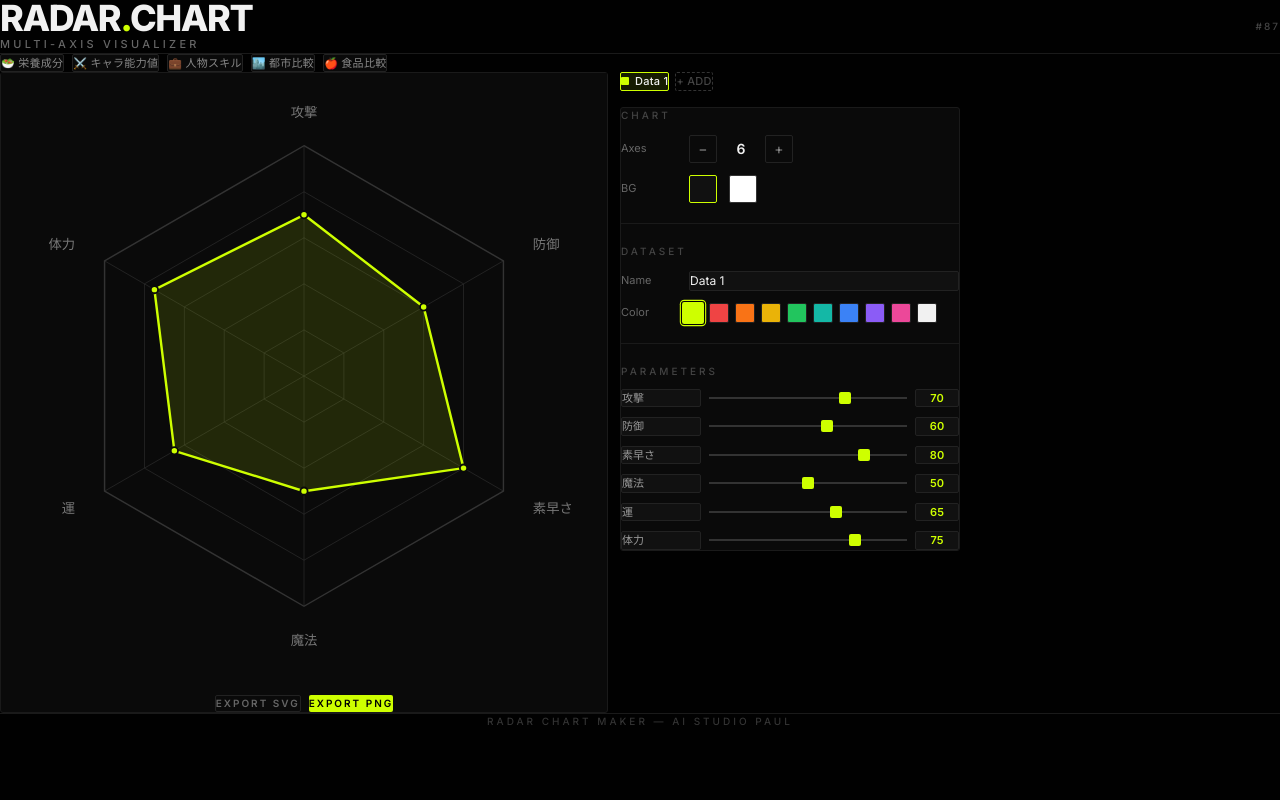
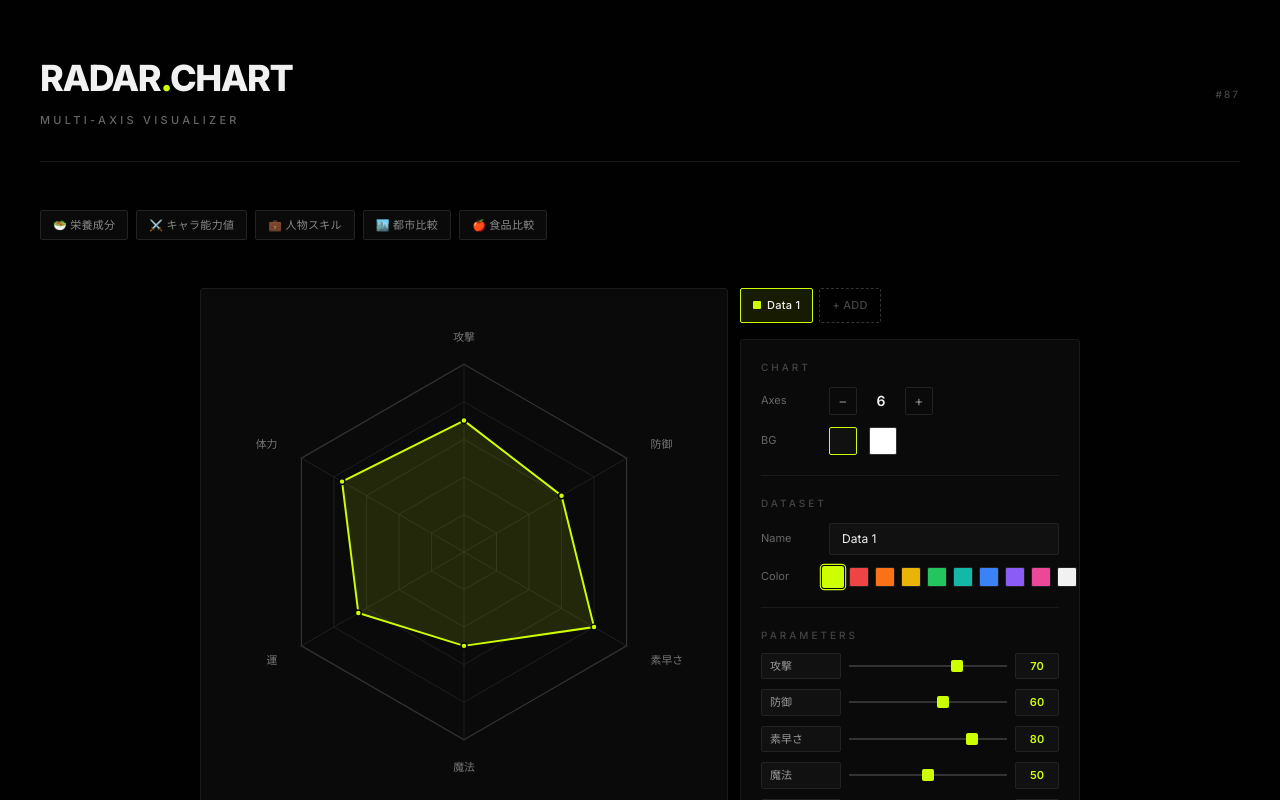
Before and after one commit to paul13131313/radar-chart, a React (Vite) app: page / in a window 1280 px wide. Shown: the top 800 px of the page. Built offline with nearby package versions, Linux system fonts and the light colour scheme.

Commit message:
CSSリセット削除でTailwindクラスが正しく適用されるよう修正
Co-Authored-By: Claude Opus 4.6 <noreply@anthropic.com>

```diff
--- a/src/App.tsx
+++ b/src/App.tsx
@@ -72,7 +72,7 @@ export default function App() {
   return (
     <div className="min-h-screen bg-[#010101] text-[#F1F1F1]">
       {/* Header */}
-      <header className="px-6 md:px-10 pt-12 pb-10">
+      <header className="px-6 md:px-10 pt-[60px] pb-[20px]">
         <div className="flex items-center justify-between">
           <div>
             <h1 className="text-3xl md:text-4xl font-extrabold tracking-[-0.04em] leading-none">
@@ -80,7 +80,7 @@ export default function App() {
               <span className="text-[#CEFF00]">.</span>
               CHART
             </h1>
-            <p className="text-[11px] tracking-[0.3em] text-[#666] mt-4 font-medium">
+            <p className="text-[11px] tracking-[0.3em] text-[#666] mt-[16px] font-medium">
               MULTI-AXIS VISUALIZER
             </p>
           </div>
@@ -88,16 +88,16 @@ export default function App() {
             #87
           </div>
         </div>
-        <div className="mt-8 h-px bg-[#1a1a1a]" />
+        <div className="mt-[32px] h-px bg-[#1a1a1a]" />
       </header>
 
       {/* Presets */}
-      <div className="px-6 md:px-10 pb-10">
+      <div className="px-6 md:px-10 pt-[28px] pb-[48px]">
         <Presets onSelect={handlePresetSelect} />
       </div>
 
       {/* Main content */}
-      <div className="flex flex-col lg:flex-row gap-3 px-6 md:px-10 pb-12 max-w-[960px] mx-auto">
+      <div className="flex flex-col lg:flex-row gap-3 px-6 md:px-10 pb-[80px] max-w-[960px] mx-auto">
         {/* Chart area */}
         <div className="flex-1 flex flex-col items-center gap-5">
           <div className="w-full bg-[#0a0a0a] rounded-[3px] p-4 border border-[#1a1a1a]">
--- a/src/index.css
+++ b/src/index.css
@@ -1,11 +1,5 @@
 @import url('https://fonts.googleapis.com/css2?family=Inter:wght@400;500;600;700;800&family=Noto+Sans+JP:wght@400;500;700&display=swap');
 @import "tailwindcss";
-
-* {
-  margin: 0;
-  padding: 0;
-  box-sizing: border-box;
-}
 
 body {
   font-family: 'Inter', 'Noto Sans JP', sans-serif;
```
